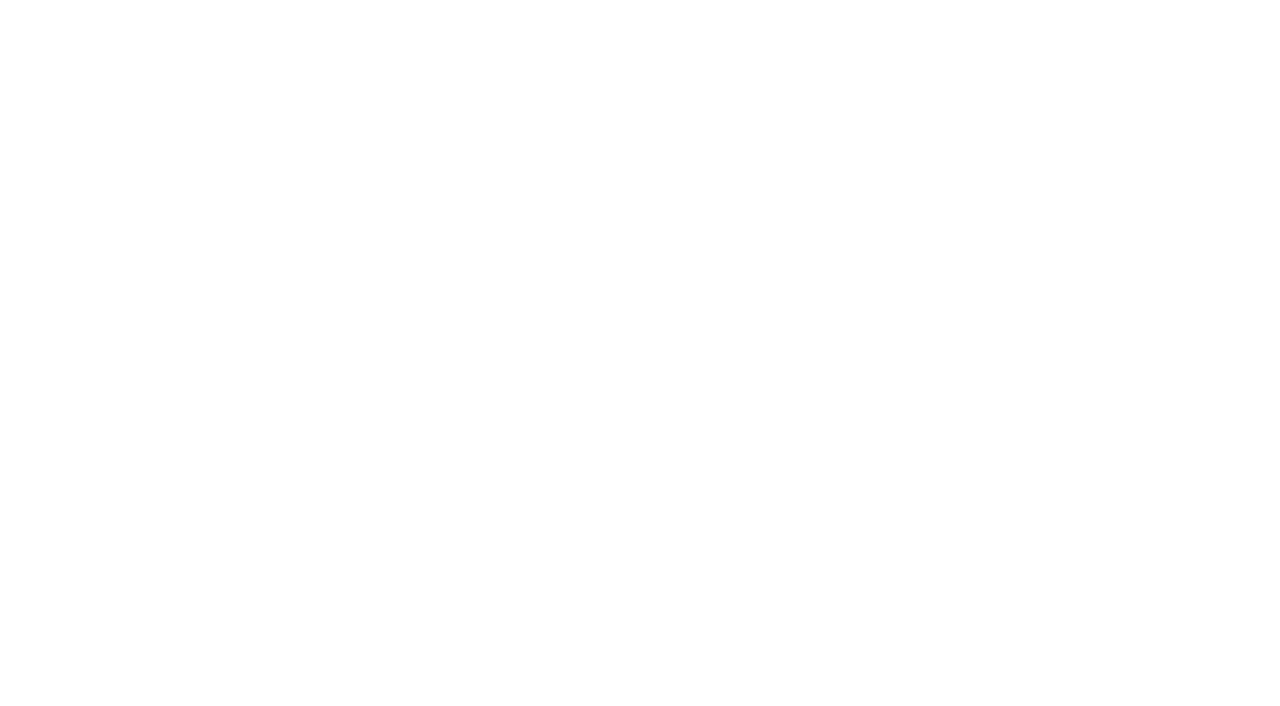
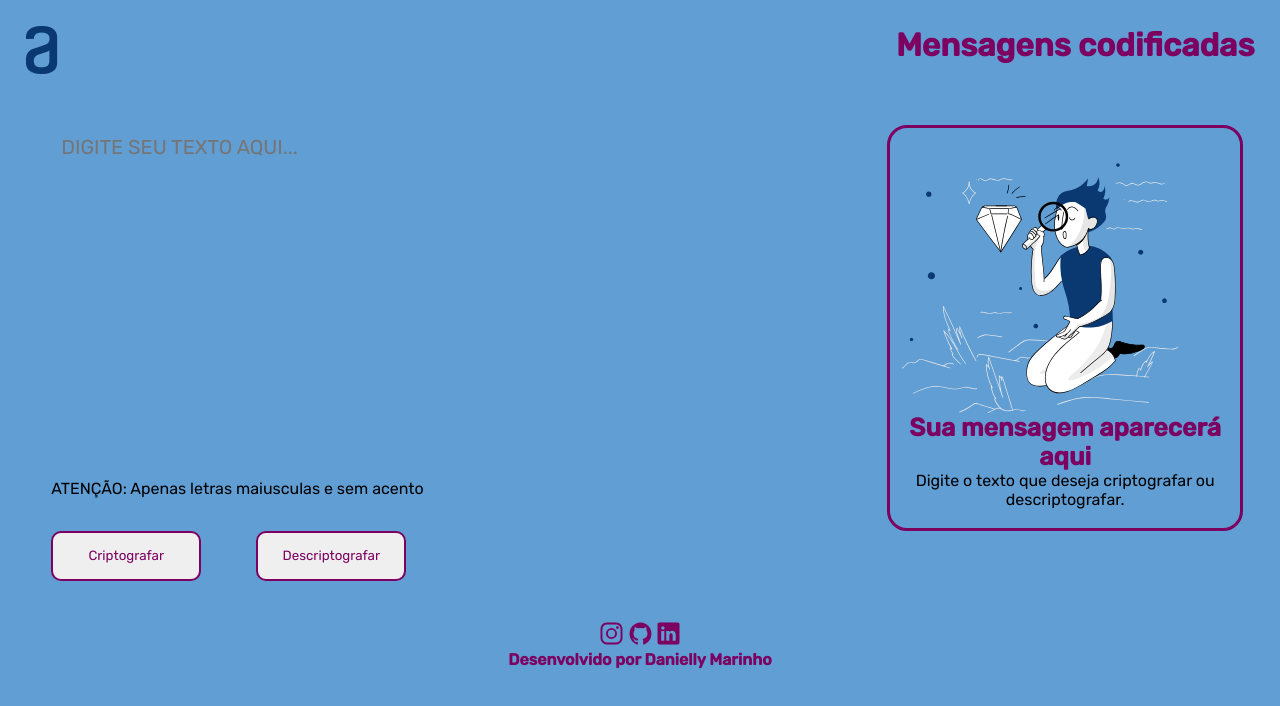
Before and after one commit to DanyMarinho/Decodificador-Codificador-Desafio-Alura, a plain HTML site: page index.html in a window 1280 px wide. Drawn offline with nearby package versions, Linux system fonts and the light colour scheme.

Commit message:
Style e Html

```diff
--- a/index.html
+++ b/index.html
@@ -5,20 +5,57 @@
     <meta http-equiv="X-UA-Compatible" content="IE=edge">
     <meta name="viewport" content="width=device-width, initial-scale=1.0">
     <title>Decodificador e Codificador</title>
-    <link rel="stylesheet" href="/style.css">
+    <link rel="stylesheet" href="style.css">
+
 </head>
 <body>
 
+    <main class="main container">
+        <header class="cabecalho">
+            <img src="./imagem/Vector.png" alt="Alura">
+            <h1>Mensagens codificadas</h1>
+        </header>
+        <div class="container-input">
+            <div class="input">
+                <textarea id="input-texto" placeholder="Digite seu texto aqui..."></textarea>
+                <p>ATENÇÃO: Apenas letras maiusculas e sem acento</p>
+            </div>
 
 
-    <main class="main container">
-        <header class="cabeçalho">
 
-        </header>
+        <div id="output">
+            <img src="imagem/High quality products 1 1.svg" alt="Alura" height="330px" width="400px">
+            <h2>Sua mensagem aparecerá aqui</h2>
+            <span>Digite o texto que deseja criptografar ou descriptografar.</span>
+        </div>
+    </div>
+
+        <div class="buttons">
+            <div class="container-bnt">
+                <button onlclick="criptografar()" class="btn-criptografar">Criptografar</button>
+                <button onlclick="descriptografar()" class="btn-descriptografar">Descriptografar</button>
+
+            </div>
+
+        </div>
+
 
     </main>
 
-    <script src="/decodificador.js"></script>
+    <footer class="rodape">
+        <div class="icons">
+        <a href=""><ion-icon name="logo-instagram"></ion-icon></a>
+        <a href="https://github.com/DanyMarinho"><ion-icon name="logo-github"></ion-icon></a>
+        <a href="https://www.linkedin.com/in/danielly-marinho/"><ion-icon name="logo-linkedin"></ion-icon></a>
+
+        </div>
+
+        <h3>Desenvolvido por Danielly Marinho</h3>
+    </footer>
+
+
+    <script type="module" src="https://unpkg.com/ionicons@5.5.2/dist/ionicons/ionicons.esm.js"></script>
+    <script nomodule src="https://unpkg.com/ionicons@5.5.2/dist/ionicons/ionicons.js"></script>
 
 </body>
 </html>
--- /dev/null
+++ b/script.js
@@ -0,0 +1 @@
+var textInput = document
--- a/style.css
+++ b/style.css
@@ -0,0 +1,142 @@
+@import url('https://fonts.googleapis.com/css2?family=Rubik:wght@300;400;500&display=swap');
+
+:root {
+    --corprincipal: #609ED4;
+    --corsecundaria: #E9ECF8;
+    --cortitulo:#7c0160;
+}
+
+body {
+    background: var(--corprincipal);
+}
+
+* {
+    margin: 0;
+    padding: 0;
+    font-family: 'Rubik', sans-serif;
+}
+.cabecalho {
+    display: flex;
+    justify-content: space-between;
+    padding: 2%;
+}
+
+.cabecalho h1{
+    color:var(--cortitulo)
+}
+
+.container-input {
+    display: flex;
+    justify-content: space-between;
+    padding: 2% 0 0 4%;
+}
+
+.container-input .input {
+    width: 400px;
+    height: 330px;
+}
+
+#input-texto {
+    width: 345px;
+    height: 330px;
+    font-size: 20px;
+    color: var(--cortitulo);
+    background: transparent;
+    box-shadow: none;
+    border: none;
+    resize: none;
+    outline: 0;
+    padding: 10px;
+    text-transform: uppercase;
+}
+
+#output{
+    display: flex;
+    flex-direction: column;
+    border: 3px solid var(--cortitulo);
+    border-radius: 20px;
+    width: 350px;
+    height: 400px;
+    margin-right: 15%;
+}
+
+#output{
+    display: flex;
+    flex-direction: column;
+    border: 3px solid var(--cortitulo);
+    border-radius: 20px;
+    width: 350px;
+    height: 400px;
+    margin-right: 3%;
+}
+
+#output h2{
+    text-align: center;
+    font-size: 25px;
+    color: var(--cortitulo);
+}
+
+#output span{
+    font-size: 16px;
+    text-align: center;
+}
+
+#output img{
+    max-width:300px;
+    max-height:250px;
+    width: auto;
+    height: auto;
+    margin-top: 10%;
+
+}
+.container-bnt button{
+    border: 2px solid var(--cortitulo);
+    border-radius: 10px;
+    text-decoration: none;
+    color: #7c0160;
+    width: 150px;
+    height: 50px;
+    margin-left: 4%;
+    cursor: pointer;
+}
+
+.bnt-copiar {
+    border: 2px solid var(--cortitulo);
+    border-radius: 10px;
+    text-decoration: none;
+    color: #7c0160;
+    width: 150px;
+    height: 50px;
+    margin-bottom: 10%;
+    margin-left: 30%;
+    cursor: pointer;
+
+}
+.container-bnt button:hover {
+    border: 2px solid var(--corsecundaria);
+    transition: 0.5 all;
+}
+
+.rodape {
+    display: flex;
+    flex-direction: column;
+    align-items: center;
+    padding: 2%;
+    margin-top: 15px;
+    background: var(--corprincipal);
+    color: var(--cortitulo);
+}
+
+.rodape h3{
+    font-size: 16px;
+}
+
+.icons ion-icon{
+    width: 25px;
+    height: 25px;
+    color: var(--cortitulo);
+}
+
+.icons ion-icon:hover{
+    color: var(--corsecundaria);
+}
```
Also changed, not shown: decodificador.js (deleted), imagem/Escada.jpg (added), imagem/High quality products 1 1.svg (added), imagem/Vector (1).svg (added), imagem/Vector.png (added).
